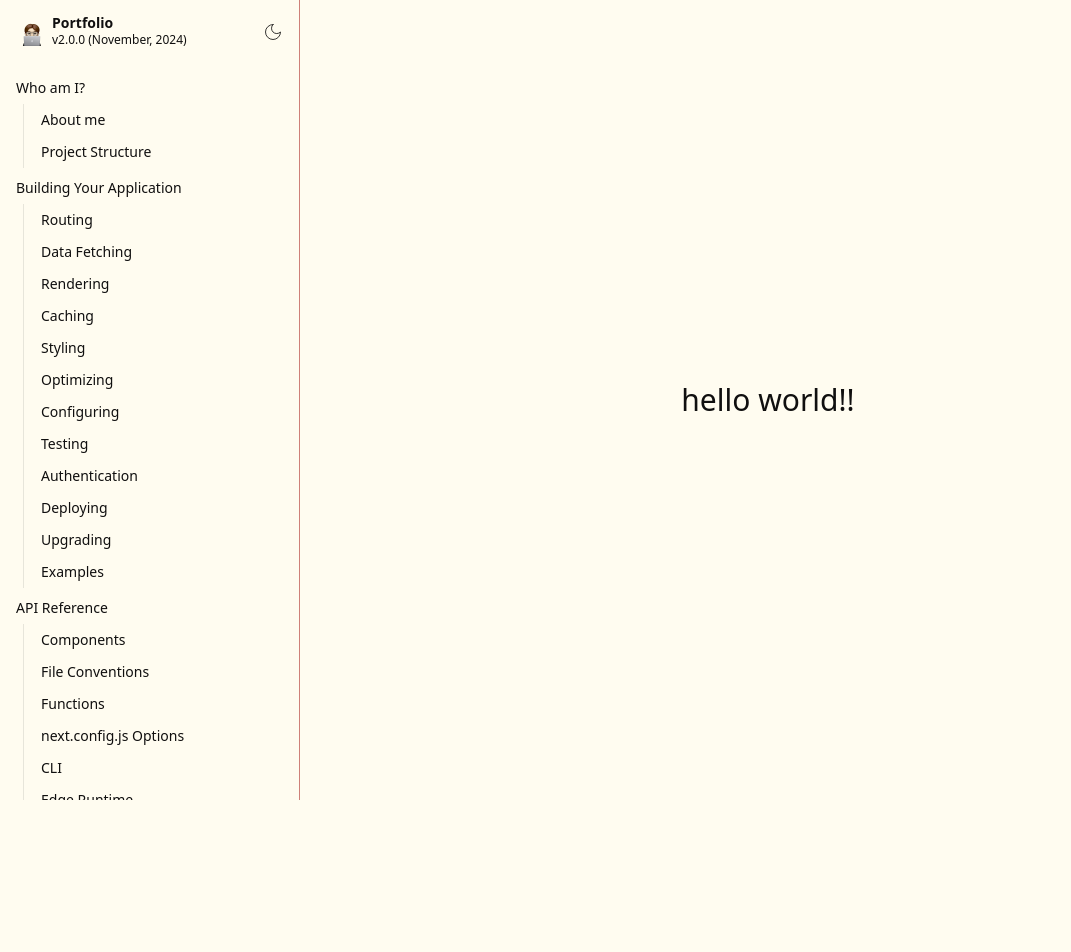
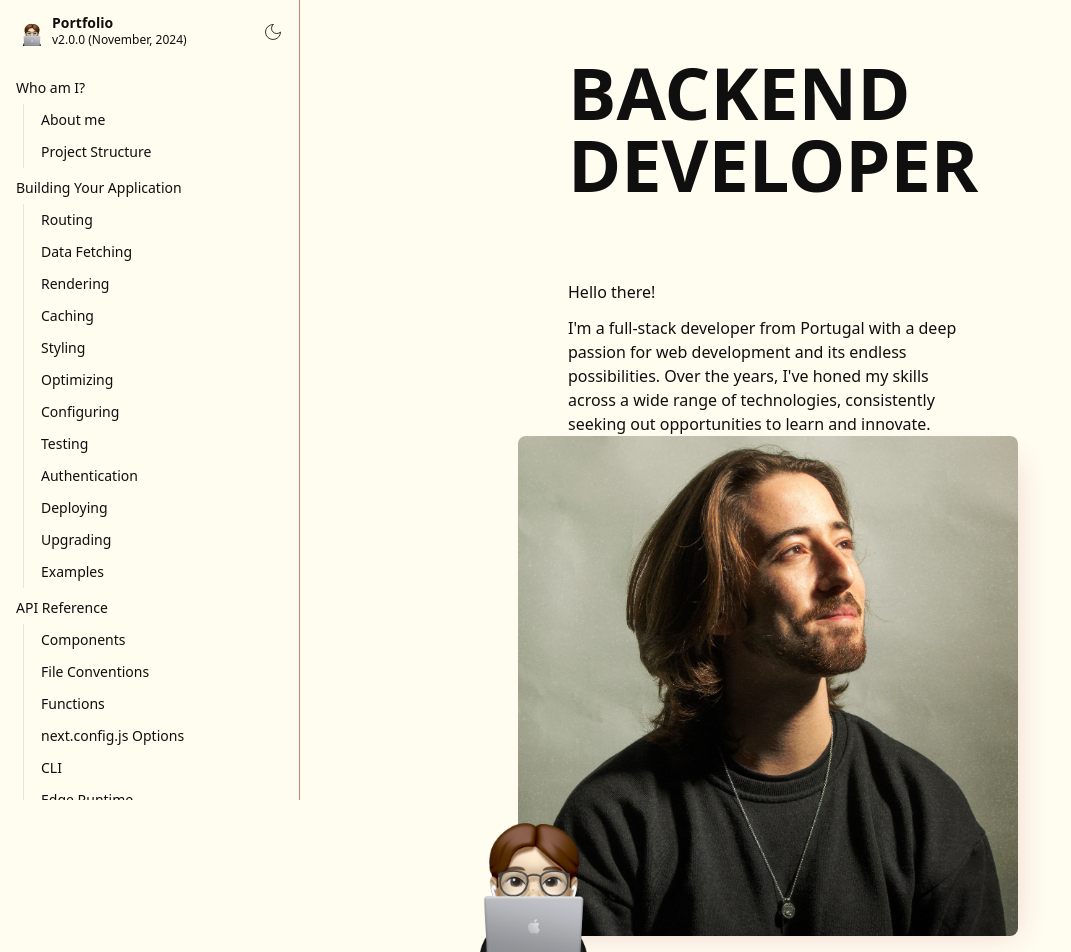
Before and after one commit to miguelRibeir0/portfolio-v2, a React (Vite) app: page / in a window 1280 px wide. Shown: the top 952 px of the page, without its empty margins (0-1071 px from the left). Built offline with nearby package versions, Linux system fonts and the light colour scheme; the HTML template or start-up script is replaced by a standard one.

Commit message:
landing-page

```diff
--- a/package.json
+++ b/package.json
@@ -19,6 +19,7 @@
     "lucide-react": "^0.454.0",
     "react": "^18.3.1",
     "react-dom": "^18.3.1",
+    "react-router-dom": "^6.28.0",
     "tailwind-merge": "^2.5.4",
     "tailwindcss-animate": "^1.0.7"
   },
--- a/src/App.tsx
+++ b/src/App.tsx
@@ -1,40 +1,18 @@
-import { useDarkMode } from "./hooks/useDarkMode";
-import { AppSidebar } from "@/components/sidebar-content";
-import {
-	SidebarInset,
-	SidebarProvider,
-	SidebarTrigger,
-} from "@/components/ui/sidebar";
+import { createBrowserRouter, RouterProvider } from "react-router-dom";
+import { Landing } from "./components/landing/Landing";
 
+const router = createBrowserRouter([
+	{
+		path: "/",
+		element: (
+			<>
+				<Landing />
+			</>
+		),
+	},
+]);
 function App() {
-	const [isDark, setIsDark] = useDarkMode();
-
-	return (
-		<SidebarProvider defaultOpen={true}>
-			<AppSidebar isDark={isDark} setIsDark={setIsDark} />
-			<SidebarInset>
-				<SidebarTrigger
-					className="fixed top-4 left-4 z-50 md:hidden bg-background dark:bg-background hover:bg-accent rounded-lg p-2"
-					aria-label="Toggle sidebar"
-				/>
-				<div className="w-full h-screen flex items-center justify-center">
-					<h1 className="text-3xl">hello world!!</h1>
-				</div>
-				<div
-					className="w-full h-screen flex items-center justify-center"
-					id="2"
-				>
-					<h1 className="text-3xl">hello world2!!</h1>
-				</div>
-				<div
-					className="w-full h-screen flex items-center justify-center"
-					id="3"
-				>
-					<h1 className="text-3xl">hello world3!!</h1>
-				</div>
-			</SidebarInset>
-		</SidebarProvider>
-	);
+	return <RouterProvider router={router} />;
 }
 
 export default App;
--- /dev/null
+++ b/src/components/landing/about-me.tsx
@@ -0,0 +1,60 @@
+import { useEffect, useState } from "react";
+
+const titles = ["Frontend", "Backend", "Full-Stack"];
+
+export function AboutMe() {
+	const [titleIndex, setTitleIndex] = useState(0);
+	const [isVisible, setIsVisible] = useState(true);
+
+	useEffect(() => {
+		const interval = setInterval(() => {
+			setIsVisible(false);
+			setTimeout(() => {
+				setTitleIndex((prev) => (prev + 1) % titles.length);
+				setIsVisible(true);
+			}, 500);
+		}, 3000);
+
+		return () => clearInterval(interval);
+	}, []);
+
+	return (
+		<div className="w-full h-screen flex flex-col-reverse md:flex-row md:flex-wrap items-center justify-center gap-x-32 relative mt-20 sm:mt-0">
+			<div className="w-[250px] md:w-[400px]">
+				<div className="self-start mt-14">
+					<h3
+						className={`transition-all duration-1000 text-center md:text-left ease-in-out text-[2.7rem] leading-10 md:text-7xl font-semibold uppercase ${isVisible ? "opacity-100 translate-y-0" : "opacity-0 -translate-y-4"}`}
+					>
+						{titles[titleIndex]}
+					</h3>
+				</div>
+				<h3 className="text-[2.7rem] leading-10 mt-2 md:mt-0 md:text-7xl text-center md:text-left font-semibold uppercase">
+					Developer
+				</h3>
+				<div className="mt-10 md:mt-20 flex flex-col gap-y-3">
+					<p>Hello there!</p>
+					<p>
+						I'm a full-stack developer from Portugal with a deep passion for web
+						development and its endless possibilities. Over the years, I've
+						honed my skills across a wide range of technologies, consistently
+						seeking out opportunities to learn and innovate.
+					</p>
+				</div>
+			</div>
+			<div className="relative">
+				<div className="w-[250px] h-[250px] md:w-[500px] md:h-[500px] rounded-lg overflow-hidden md:shadow-[12px_12px_30px_-15px_hsl(var(--red-primary)/_0.2)] relative">
+					<img
+						src="/perfil.webp"
+						alt="How I look!"
+						className="w-full h-full object-cover"
+					/>
+				</div>
+				<img
+					src="/memoji.png"
+					alt="A memoji of me!"
+					className="head-bop absolute top-[68%] -left-14  md:top-[68%] md:-left-20 w-28 md:w-48"
+				/>
+			</div>
+		</div>
+	);
+}
--- /dev/null
+++ b/src/components/landing/landing.tsx
@@ -0,0 +1,38 @@
+import { AboutMe } from "./about-me";
+import { useDarkMode } from "../../hooks/useDarkMode";
+import { AppSidebar } from "@/components/sidebar-content";
+import {
+	SidebarInset,
+	SidebarProvider,
+	SidebarTrigger,
+} from "@/components/ui/sidebar";
+
+export function Landing() {
+	const [isDark, setIsDark] = useDarkMode();
+	return (
+		<SidebarProvider defaultOpen={true}>
+			<AppSidebar isDark={isDark} setIsDark={setIsDark} />
+			<SidebarInset>
+				<SidebarTrigger
+					className="fixed top-4 left-4 z-50 md:hidden bg-background dark:bg-background hover:bg-accent rounded-lg p-2"
+					aria-label="Toggle sidebar"
+				/>
+				<section className="transition-all duration-300 ease-in-out">
+					<AboutMe />
+					<div
+						className="w-full h-screen flex items-center justify-center"
+						id="2"
+					>
+						<h1 className="text-3xl">hello world2!!</h1>
+					</div>
+					<div
+						className="w-full h-screen flex items-center justify-center"
+						id="3"
+					>
+						<h1 className="text-3xl">hello world3!!</h1>
+					</div>
+				</section>
+			</SidebarInset>
+		</SidebarProvider>
+	);
+}
--- a/src/components/sidebar-content.tsx
+++ b/src/components/sidebar-content.tsx
@@ -21,13 +21,14 @@ interface AppSidebarProps {
 
 export function AppSidebar({ isDark, setIsDark }: AppSidebarProps) {
 	return (
-		<Sidebar className="border-red-primary/60 w-[300px] bg-background dark:bg-background dark:text-foreground transition-all duration-300 ease-in-out">
+		<Sidebar className="border-r-red-primary/60 w-[300px] bg-background dark:bg-background dark:text-foreground transition-all duration-300 ease-in-out">
 			<SidebarHeader className="bg-background">
 				<SidebarMenu>
 					<SidebarMenuItem>
 						<SidebarMenuButton className="justify-between" size="lg" asChild>
-							<a href="/">
-								<div className="flex">
+							<div>
+								<div>
+									<a href="/" className="flex">
 										<div className="flex aspect-square size-8 items-center justify-center rounded-lg bg-sidebar-primary text-sidebar-primary-foreground">
 											<img src="/memoji.png" alt="memoji" />
 										</div>
@@ -35,6 +36,7 @@ export function AppSidebar({ isDark, setIsDark }: AppSidebarProps) {
 											<span className="font-semibold">Portfolio</span>
 											<span className="text-xs">v2.0.0 (November, 2024)</span>
 										</div>
+									</a>
 								</div>
 								<button
 									onClick={(e) => {
@@ -57,7 +59,7 @@ export function AppSidebar({ isDark, setIsDark }: AppSidebarProps) {
 										/>
 									)}
 								</button>
-							</a>
+							</div>
 						</SidebarMenuButton>
 					</SidebarMenuItem>
 				</SidebarMenu>
--- a/src/index.css
+++ b/src/index.css
@@ -95,3 +95,29 @@
 		--sidebar-width: 15rem !important;
 	}
 }
+
+@keyframes head-sway {
+	0%,
+	100% {
+		transform: rotate(0deg);
+	}
+	50% {
+		transform: rotate(3deg);
+	}
+}
+
+@keyframes slideUp {
+	from {
+		opacity: 0;
+		transform: translateY(20px);
+	}
+	to {
+		opacity: 1;
+		transform: translateY(0);
+	}
+}
+
+.head-bop {
+	animation: head-sway 3s ease-in-out infinite;
+	display: inline-block;
+}
```
Also changed, not shown: public/perfil.webp (added), 1 other file (tests, documents, lock files or other folders). Lines whose indentation alone changed are shown as unchanged.
